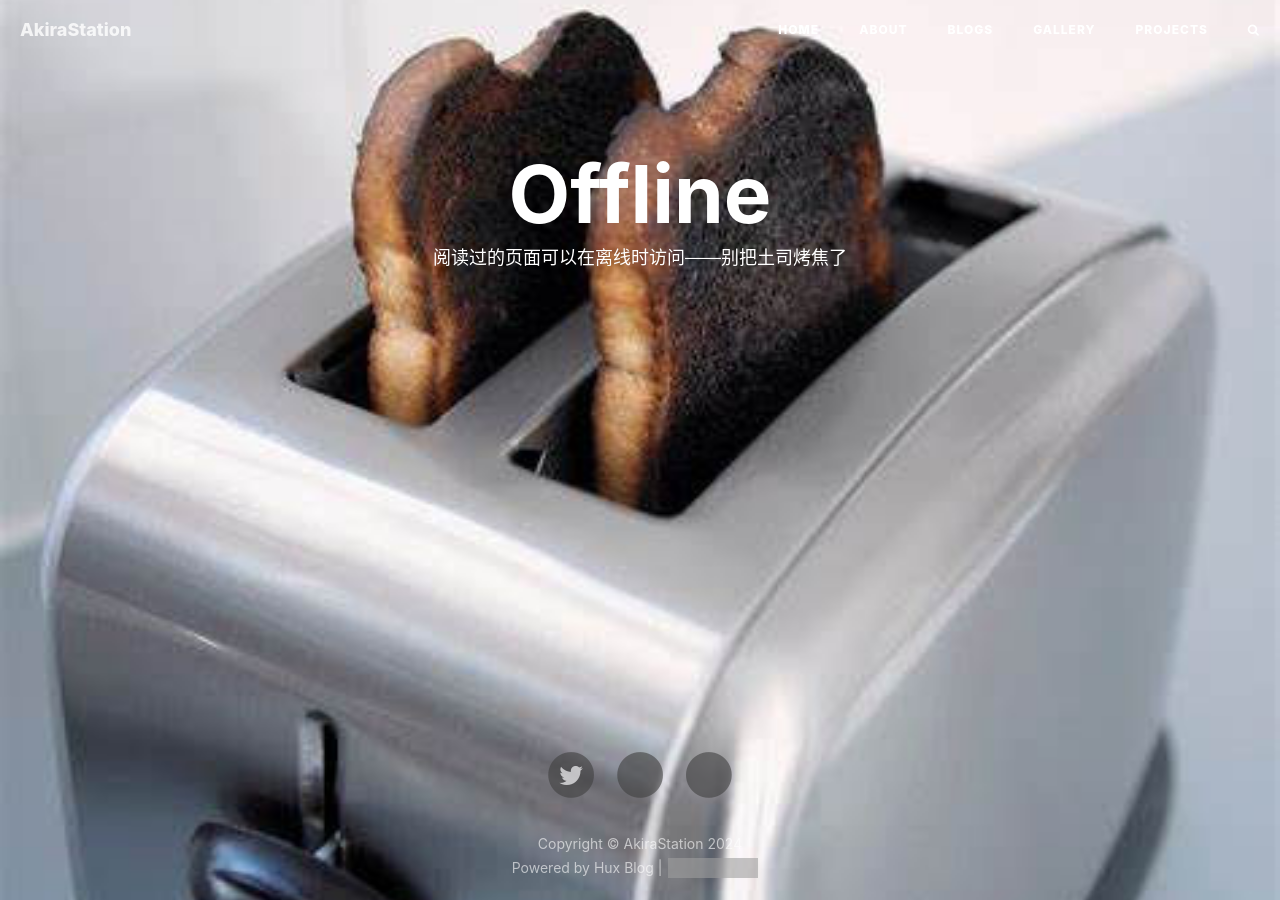
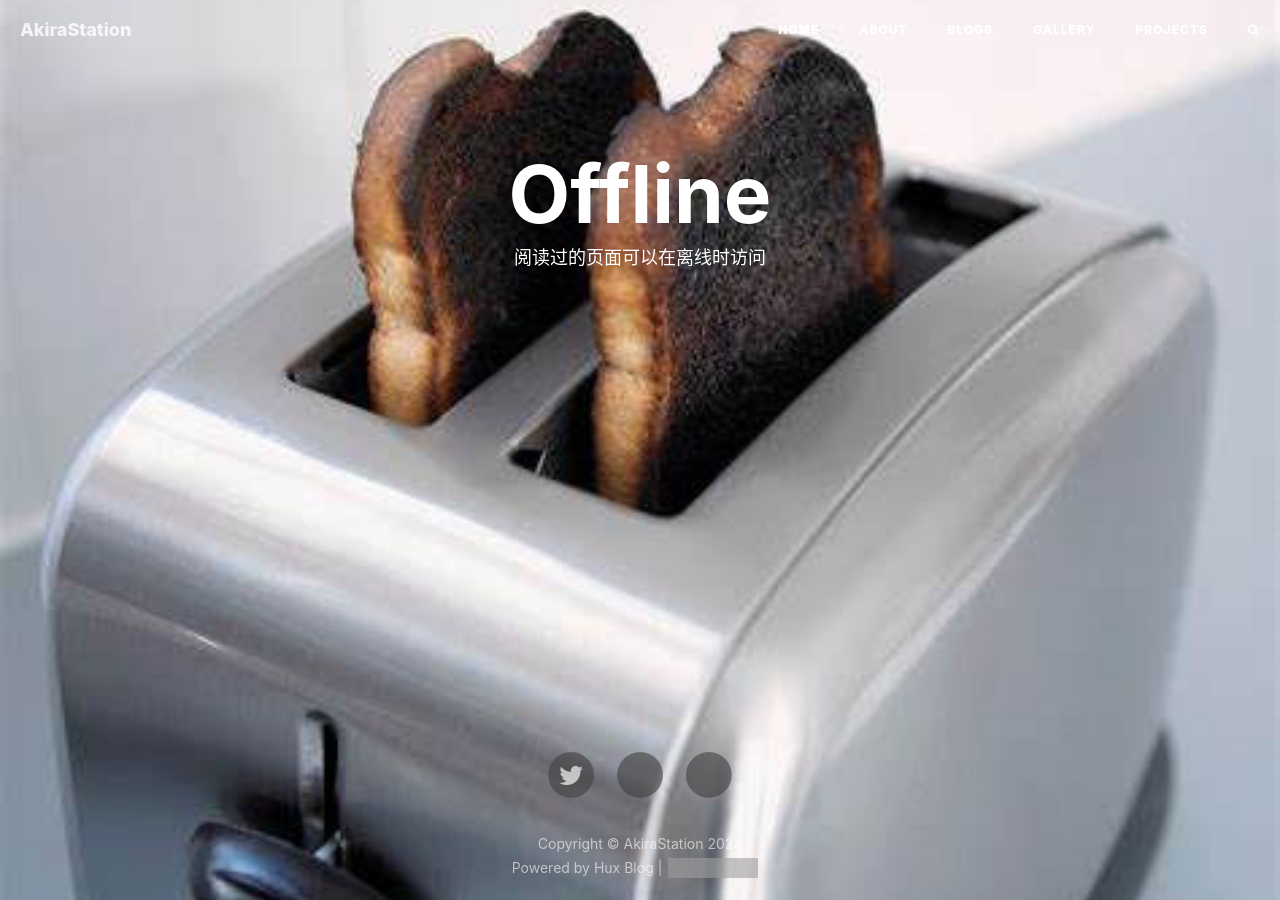
Before and after one commit to AkiraStation/AkiraStation.github.io, a Jekyll site: the page built from offline.html, in a window 1280 px wide. Built offline with Jekyll 4.4.1, drawn with Linux system fonts in a browser that asks for light colours; nearby versions of some CDN libraries; comment, search, counter and statistics services are not loaded; grey boxes are pictures that could not be loaded.

Commit message:
update2
added sidebar avatar
fixed wilddream wrong username

```diff
--- a/404.html
+++ b/404.html
@@ -2,7 +2,7 @@
 layout: default
 title: 404
 hide-in-nav: true
-description: "对于一个开放的仓库来说，这里没有你想要的秘密"
+description: "对于一个开放的仓库来说，这里没有你想要的秘密——别把土司烤焦了"
 header-img: "img/404-bg.jpg"
 permalink: /404.html
 ---
--- a/_config.yml
+++ b/_config.yml
@@ -77,7 +77,7 @@ netease_comment: false
 # Sidebar settings
 sidebar: true # whether or not using Sidebar.
 sidebar-about-description: "Therefore, we connect."
-sidebar-avatar: '' # use absolute URL, seeing it's used in both `/` and `/about/`
+sidebar-avatar: 'img/sidebar_avatar.jpg' # use absolute URL, seeing it's used in both `/` and `/about/`
 
 # Featured Tags
 featured-tags: true # whether or not using Feature-Tags
--- a/_includes/sns-links.html
+++ b/_includes/sns-links.html
@@ -90,7 +90,7 @@
   {% endif %}
   {% if site.wilddream_username %}
   <li>
-    <a target="_blank" href="https://www.wilddream.net/user/{{ site.wilddream_usrname }}">
+    <a target="_blank" href="https://www.wilddream.net/user/{{ site.wilddream_username }}">
       <span class="fa-stack fa-lg">
         <i class="fa fa-circle fa-stack-2x"></i>
         <i class="fa fa-wilddream fa-stack-1x fa-inverse"></i>
--- a/offline.html
+++ b/offline.html
@@ -2,7 +2,7 @@
 layout: default
 title: Offline
 hide-in-nav: true
-description: "阅读过的页面可以在离线时访问——别把土司烤焦了"
+description: "阅读过的页面可以在离线时访问"
 header-img: "img/404-bg.jpg"
 permalink: /offline.html
 ---
```
Also changed, not shown: gallery.html (+10 -0 lines), img/sidebar_avatar.jpg (added).
